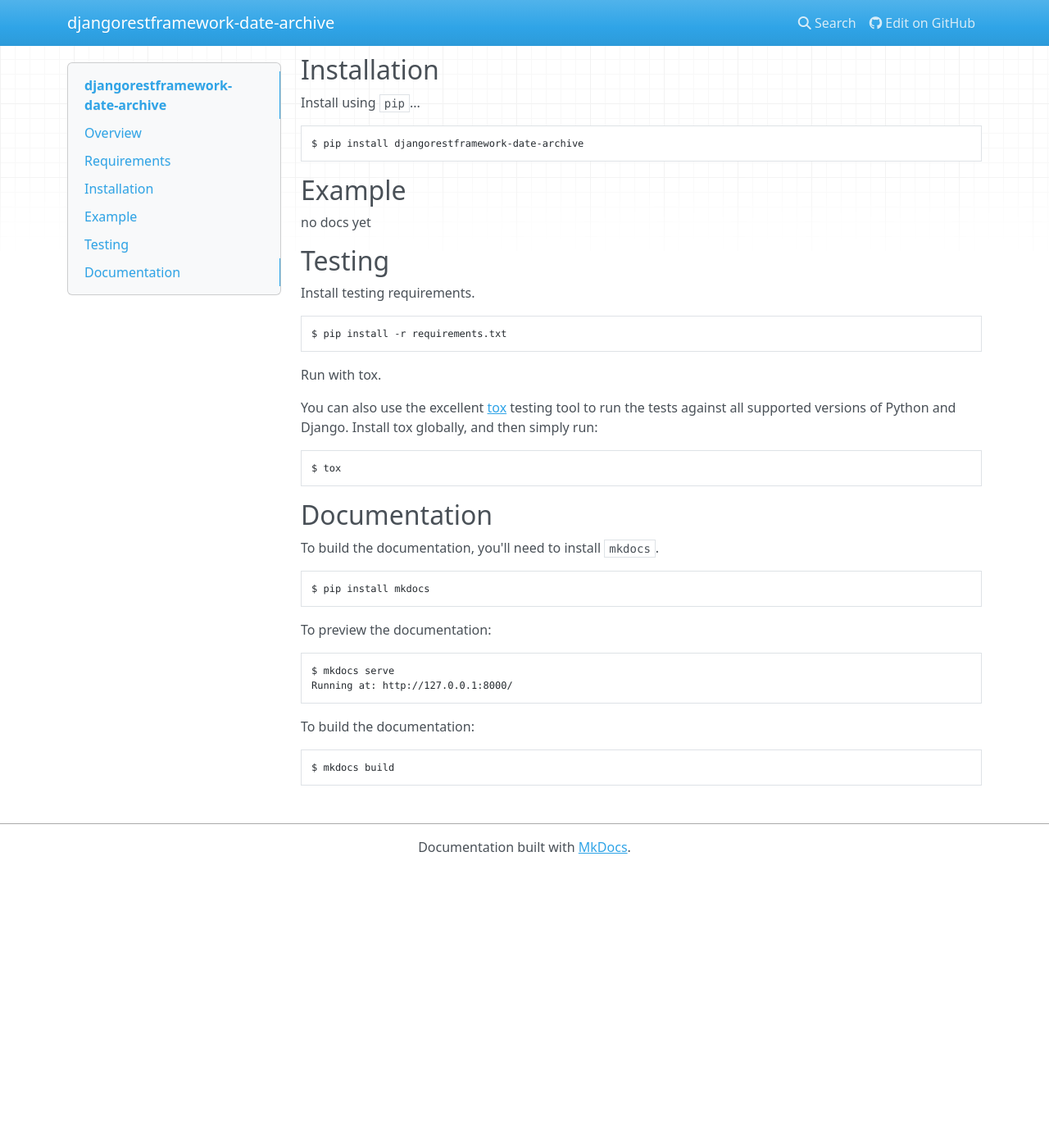
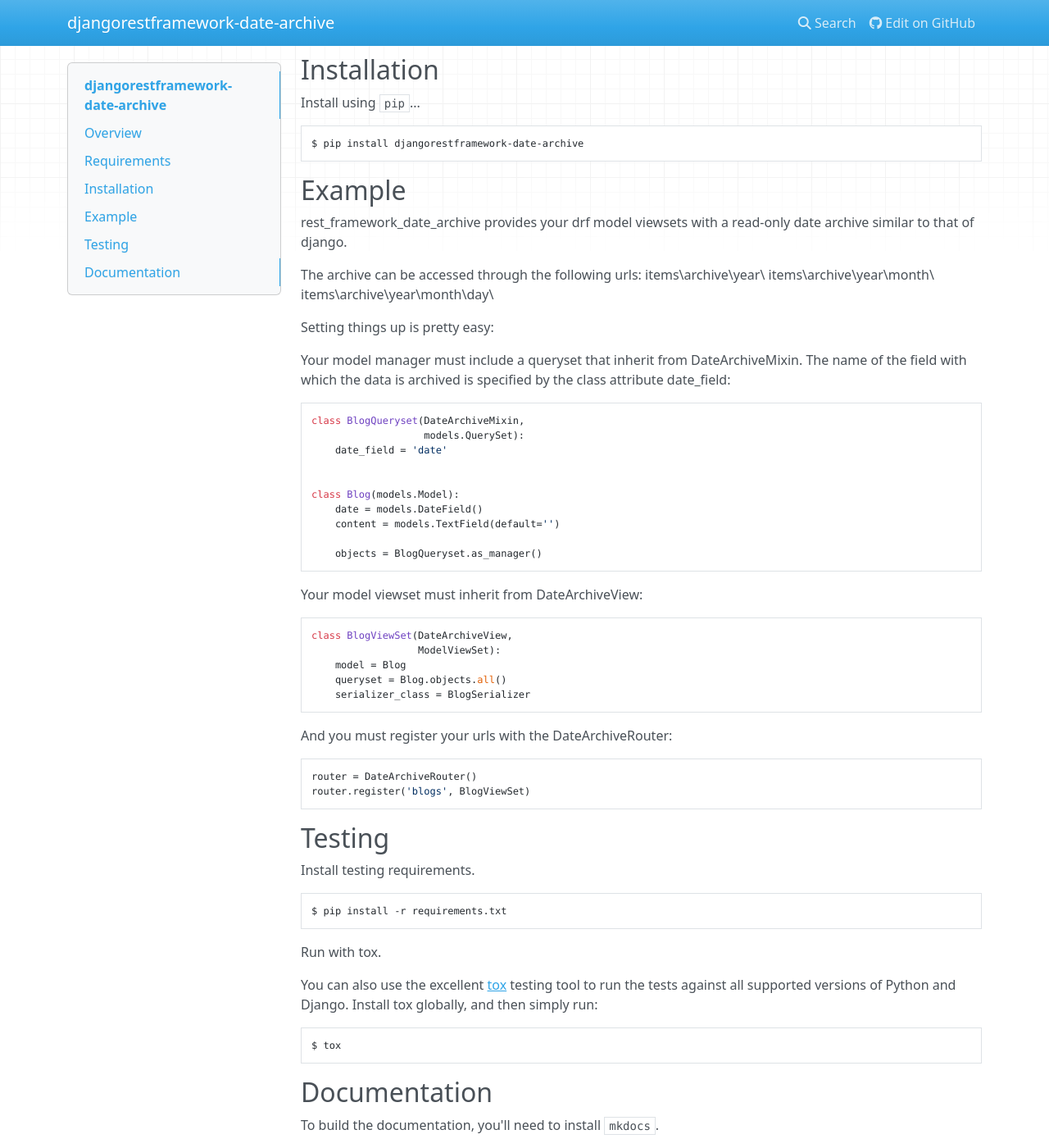
Before and after one commit to PJCampi/django-rest-framework-date-archive, an MkDocs documentation site: the page built from docs/index.md, in a window 1280 px wide and 1400 px high, scrolled down 435 px. Shown: the whole window at 82% size. Built offline with MkDocs 1.6.1, drawn with Linux system fonts in a browser that asks for light colours; nearby versions of some CDN libraries; before the commit the page ends 1496 px from its top, so only the background shows below that.

Commit message:
added documentation

````diff
--- a/docs/index.md
+++ b/docs/index.md
@@ -33,7 +33,48 @@
 ```
 
 ## Example
-no docs yet
+
+rest_framework_date_archive provides your drf model viewsets with a read-only date archive similar to that of django.
+
+The archive can be accessed through the following urls:
+items\archive\year\
+items\archive\year\month\
+items\archive\year\month\day\
+
+Setting things up is pretty easy:
+
+Your model manager must include a queryset that inherit from DateArchiveMixin.
+The name of the field with which the data is archived is specified by the class attribute date_field:
+
+```python
+class BlogQueryset(DateArchiveMixin,
+                   models.QuerySet):
+    date_field = 'date'
+
+
+class Blog(models.Model):
+    date = models.DateField()
+    content = models.TextField(default='')
+
+    objects = BlogQueryset.as_manager()
+```
+
+Your model viewset must inherit from DateArchiveView:
+
+```python
+class BlogViewSet(DateArchiveView,
+                  ModelViewSet):
+    model = Blog
+    queryset = Blog.objects.all()
+    serializer_class = BlogSerializer
+```
+
+And you must register your urls with the DateArchiveRouter:
+
+```python
+router = DateArchiveRouter()
+router.register('blogs', BlogViewSet)
+```
 
 
 ## Testing
````
Also changed, not shown: README.rst.
